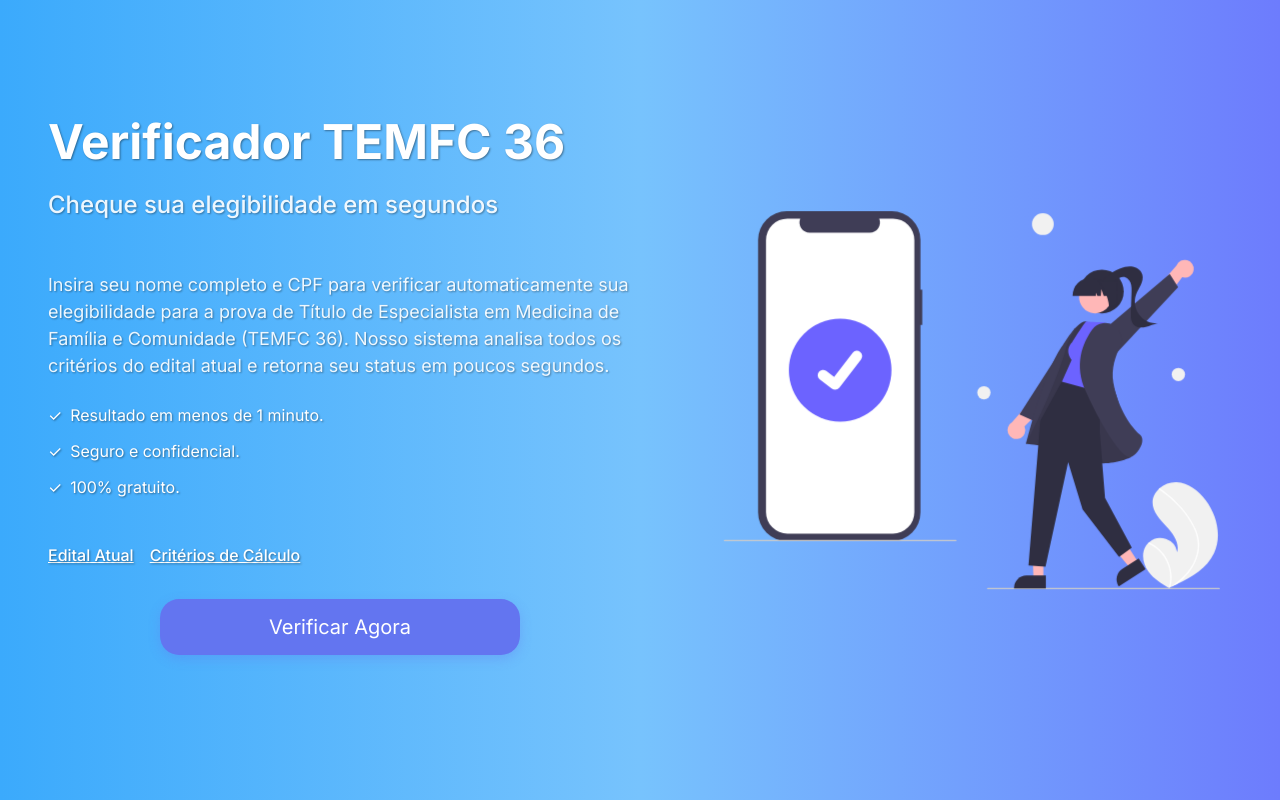
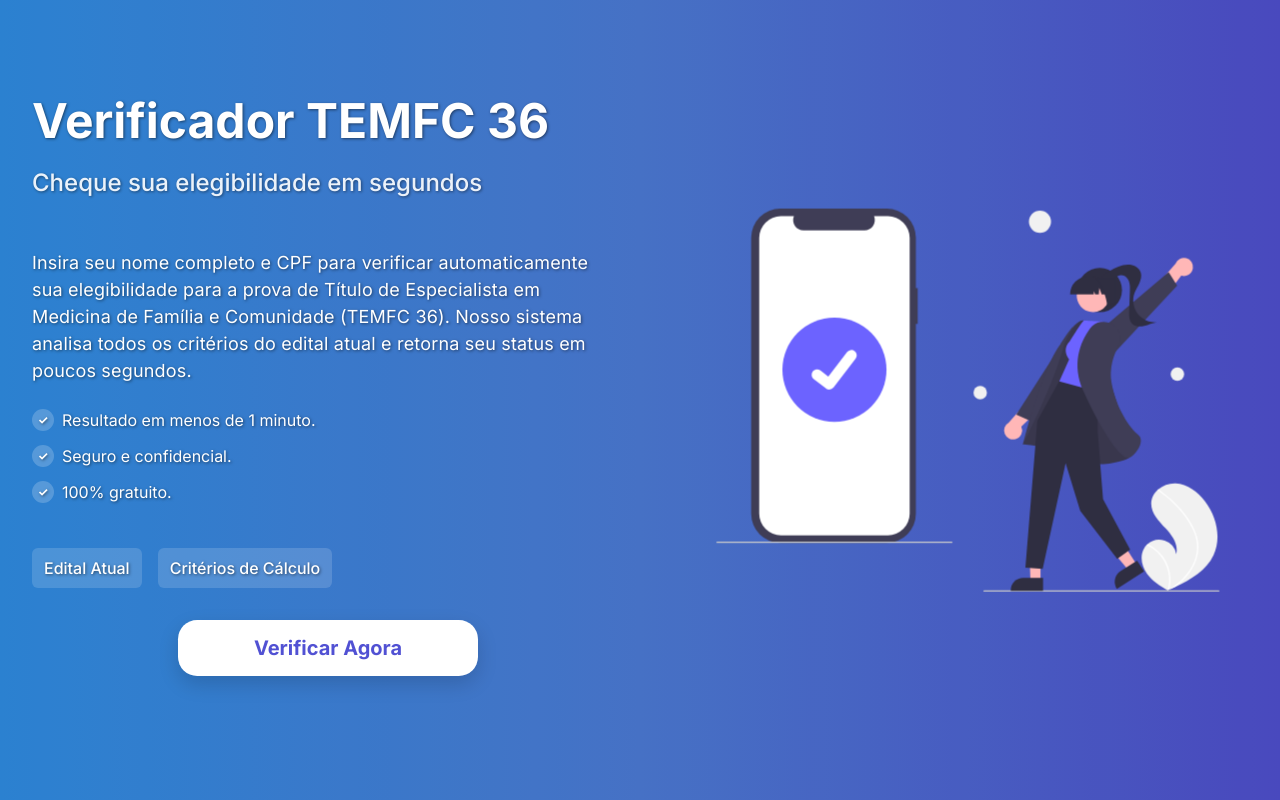
Before and after one commit to victortsrodrigues/TEMFC-frontend, a React (Vite) app: page / in a window 1280 px wide. Built offline with nearby package versions, Linux system fonts and the light colour scheme; a web font is replaced by a local one.

Commit message:
Almost there

```diff
--- a/src/components/FormInput.jsx
+++ b/src/components/FormInput.jsx
@@ -26,17 +26,19 @@ const Label = styled.label`
   font-weight: ${({ theme }) => theme.fontWeights.medium};
   margin-bottom: ${({ theme }) => theme.spacing[1]};
   margin-left: ${({ theme }) => theme.spacing[2]};
-  color: ${({ theme }) => theme.colors.text};
+  color: ${({ theme }) => theme.colors.primary}; // Changed to primary color
+  letter-spacing: 0.01em;
 `;
 
 const InputField = styled.input`
-  padding: ${({ theme }) => theme.spacing[2]};
+  padding: ${({ theme }) => theme.spacing[3]};
   border: 1px solid ${({ hasError, theme }) =>
-    hasError ? theme.colors.error : theme.colors.border};
+    hasError ? theme.colors.error : 'rgba(0, 0, 0, 0.1)'};
   border-radius: ${({ theme }) => theme.borderRadius.lg};
   font-size: ${({ theme }) => theme.fontSizes.sm};
   background-color: ${({ theme }) => theme.colors.inputBg};
-  transition: border-color ${({ theme }) => theme.transitions.fast};
+  transition: all 0.2s ease;
+  box-shadow: 0 2px 4px rgba(0, 0, 0, 0.03);
 
   @media (max-width: ${({ theme }) => theme.breakpoints.sm}) {
     font-size: ${({ theme }) => theme.fontSizes.md}; // Larger font on mobile for better touch input
@@ -47,10 +49,11 @@ const InputField = styled.input`
     outline: none;
     border-color: ${({ hasError, theme }) =>
       hasError ? theme.colors.error : theme.colors.primary};
-    box-shadow: 0 0 0 2px ${({ hasError, theme }) =>
+    box-shadow: 0 0 0 3px ${({ hasError, theme }) =>
       hasError
-        ? `${theme.colors.error}33`
-        : `${theme.colors.primary}33`};
+        ? `${theme.colors.error}20`
+        : `${theme.colors.primary}20`};
+    transform: translateY(-1px);
   }
 
   &:disabled {
@@ -60,7 +63,8 @@ const InputField = styled.input`
 
   &::placeholder {
     font-weight: ${({ theme }) => theme.fontWeights.light};
-    opacity: 0.6;
+    opacity: 0.5;
+    color: #aab2c0;
   }
 `;
 
--- a/src/components/UserForm.jsx
+++ b/src/components/UserForm.jsx
@@ -11,9 +11,10 @@ const FormContainer = styled.form`
   background-color: ${({ theme }) => theme.colors.white};
   padding: ${({ theme }) => theme.spacing[6]};
   border-radius: ${({ theme }) => theme.borderRadius.xl};
-  box-shadow: ${({ theme }) => theme.shadows.md};
+  box-shadow: ${({ theme }) => theme.shadows.lg}; // Enhanced shadow
   width: 100%;
   max-width: 500px;
+  border: 1px solid rgba(0, 0, 0, 0.05); // Subtle border
 
   @media (max-width: ${({ theme }) => theme.breakpoints.sm}) {
     padding: ${({ theme }) => theme.spacing[4]}; // Less padding on small screens
@@ -22,10 +23,11 @@ const FormContainer = styled.form`
 `;
 
 const FormTitle = styled.h3`
-  color: ${({ theme }) => theme.colors.text};
+  color: ${({ theme }) => theme.colors.primary}; // Changed to primary color
   text-align: center;
   margin-bottom: ${({ theme }) => theme.spacing[1]};
   margin-top: ${({ theme }) => theme.spacing[2]};
+  font-weight: ${({ theme }) => theme.fontWeights.bold};
 
   @media (max-width: ${({ theme }) => theme.breakpoints.sm}) {
     font-size: ${({ theme }) => theme.fontSizes.xl}; // Adjust font size for mobile
--- a/src/pages/Home.jsx
+++ b/src/pages/Home.jsx
@@ -1,5 +1,5 @@
 import React, { useState, useRef } from "react";
-import styled from "styled-components";
+import styled, { useTheme } from "styled-components";
 import UserForm from "../components/UserForm";
 import EligibilityResult from "../components/EligibilityResult";
 import Loading from "../components/Loading";
@@ -12,6 +12,22 @@ const PageContainer = styled.div`
   display: flex;
   background: ${({ theme }) => theme.colors.background};
 
+  &::before {
+    content: '';
+    position: absolute;
+    top: 0;
+    left: 0;
+    right: 0;
+    bottom: 0;
+    background-color: rgba(0, 0, 0, 0.1);
+    z-index: 0;
+  }
+
+  & > * {
+    position: relative;
+    z-index: 1;
+  }
+
   @media (max-width: ${({ theme }) => theme.breakpoints.md}) {
     flex-direction: column;
   }
@@ -22,15 +38,17 @@ const LeftSection = styled.div`
   display: flex;
   flex-direction: column;
   justify-content: center;
-  margin-left: ${({ theme }) => theme.spacing[4]};
   padding: ${({ theme }) => theme.spacing[8]};
   color: ${({ theme }) => theme.colors.white};
-  text-shadow: 1px 1px 2px rgba(0, 0, 0, 0.4);
+  text-shadow: 1px 1px 3px rgba(0, 0, 0, 0.5);
+  position: relative;
 
   @media (max-width: ${({ theme }) => theme.breakpoints.md}) {
     margin-left: 0;
     padding: ${({ theme }) => theme.spacing[6]};
     text-align: center;
+    min-height: 100vh;
+    display: flex;
   }
 
   @media (max-width: ${({ theme }) => theme.breakpoints.sm}) {
@@ -41,7 +59,8 @@ const LeftSection = styled.div`
 const Description = styled.p`
   font-size: ${({ theme }) => theme.fontSizes.lg};
   margin-bottom: ${({ theme }) => theme.spacing[6]};
-  opacity: 0.9;
+  opacity: 1;
+  letter-spacing: 0.01em;
 `;
 
 const FeatureList = styled.ul`
@@ -53,10 +72,22 @@ const FeatureList = styled.ul`
 const FeatureItem = styled.li`
   font-size: ${({ theme }) => theme.fontSizes.md};
   margin-bottom: ${({ theme }) => theme.spacing[3]};
+  display: flex;
+  align-items: center;
+
   &::before {
     content: "✓";
     margin-right: ${({ theme }) => theme.spacing[2]};
     color: ${({ theme }) => theme.colors.white};
+    font-weight: bold;
+    background: rgba(255, 255, 255, 0.2);
+    width: 22px;
+    height: 22px;
+    border-radius: 50%;
+    display: flex;
+    align-items: center;
+    justify-content: center;
+    font-size: 12px;
   }
 `;
 
@@ -69,19 +100,20 @@ const LinkGroup = styled.div`
 `;
 
 const CTAButton = styled.button`
-  background-color: ${({ theme }) => theme.colors.primary};
-  color: ${({ theme }) => theme.colors.white};
+  background-color: ${({ theme }) => theme.colors.white};
+  color: ${({ theme }) => theme.colors.primary};
   display: ${props => props.$hideButton ? 'none !important' : 'block'};
   width: 100%;
-  max-width: 360px;
+  max-width: 300px;
   margin: ${({ theme }) => theme.spacing[0]} auto ${({ theme }) => theme.spacing[8]};
-  font-size: 1.25rem;
+  font-size: ${({ theme }) => theme.fontSizes.xl};
+  font-weight: ${({ theme }) => theme.fontWeights.bold};
   padding: ${({ theme }) => `${theme.spacing[4]} ${theme.spacing[10]}`};
-  min-height: 3.5rem;
+  min-height: 2.5rem;
   border-radius: ${({ theme }) => theme.borderRadius.xl};
   border: none;
-  box-shadow: 0 4px 12px rgba(99, 117, 240, 0.3);
-  transition: background-color 0.2s ease, transform 0.1s ease;
+  box-shadow: 0 8px 20px rgba(0, 0, 0, 0.15);
+  transition: all 0.3s ease;
   cursor: pointer;
   opacity: ${props => props.disabled ? 0.6 : 1};
   cursor: ${props => props.disabled ? 'not-allowed' : 'pointer'};
@@ -92,7 +124,8 @@ const CTAButton = styled.button`
   }
 
   &:hover {
-    background-color: ${({ theme }) => theme.colors.primaryHover};
+    transform: translateY(-2px);
+    box-shadow: 0 10px 25px rgba(0, 0, 0, 0.2);
   }
 
   &:active {
@@ -109,13 +142,13 @@ const RightSection = styled.div`
   padding: ${({ theme }) => theme.spacing[4]};
 
   @media (max-width: ${({ theme }) => theme.breakpoints.md}) {
-    min-height: 100vh;
+    min-height: 100vh; // Full screen height
     justify-content: center;
     align-items: center;
     padding-top: ${({ theme }) => theme.spacing[8]};
     padding-bottom: ${({ theme }) => theme.spacing[8]};
-    margin-top: ${({ theme }) => theme.spacing[6]};
-    scroll-margin-top: 20px;
+    margin-top: 0; // Remove margin that was causing overlap
+    background: ${({ theme }) => theme.colors.background}; // Add background to right section
   }
 
   @media (max-width: ${({ theme }) => theme.breakpoints.sm}) {
@@ -147,13 +180,19 @@ const Subtitle = styled.p`
   opacity: 0.9;
 `;
 
+// Improved link styling
 const InfoLink = styled.a`
   color: ${({ theme }) => theme.colors.white};
-  text-decoration: underline;
+  text-decoration: none;
   font-weight: ${({ theme }) => theme.fontWeights.medium};
+  padding: ${({ theme }) => theme.spacing[2]} ${({ theme }) => theme.spacing[3]};
+  background-color: rgba(255, 255, 255, 0.15);
+  border-radius: ${({ theme }) => theme.borderRadius.md};
+  transition: all 0.2s ease;
 
   &:hover {
-    opacity: 0.8;
+    background-color: rgba(255, 255, 255, 0.25);
+    transform: translateY(-2px);
   }
 `;
 
@@ -242,6 +281,8 @@ const Home = () => {
   const formContainerRef = useRef(null);
   const rightSectionRef = useRef(null);
 
+  const theme = useTheme();
+
   const handleCTAClick = () => {
     setHideButton(true);
     setTransitionStage('image-exit');
@@ -250,6 +291,14 @@ const Home = () => {
       setTransitionStage('form-enter');
       setTimeout(() => {
         if (rightSectionRef.current) {
+          // On mobile/tablet, scroll so only the right section is visible
+          if (window.innerWidth <= parseInt(theme.breakpoints.md)) {
+            window.scrollTo({
+              top: rightSectionRef.current.offsetTop,
+              behavior: 'smooth'
+            });
+          } else {
+            // Original desktop behavior
             const section = rightSectionRef.current;
             const sectionHeight = section.offsetHeight;
             const windowHeight = window.innerHeight;
@@ -259,6 +308,7 @@ const Home = () => {
               top: scrollTarget,
               behavior: 'smooth',
             });
+          }
         }
       }, 40);
     });
@@ -277,6 +327,14 @@ const Home = () => {
 
     setTimeout(() => {
       if (rightSectionRef.current) {
+        // On mobile/tablet, scroll so only the right section is visible
+        if (window.innerWidth <= parseInt(theme.breakpoints.md)) {
+          window.scrollTo({
+            top: rightSectionRef.current.offsetTop,
+            behavior: 'smooth'
+          });
+        } else {
+          // Original desktop behavior
           const top = rightSectionRef.current.getBoundingClientRect().top + window.scrollY;
           const offset = window.innerHeight / 2 - rightSectionRef.current.offsetHeight / 2;
           window.scrollTo({
@@ -284,7 +342,8 @@ const Home = () => {
             behavior: 'smooth',
           });
         }
-    }, 500);
+      }
+    }, 300);
   };
 
   // Display any API errors with improved error handling
--- a/src/styles/theme.js
+++ b/src/styles/theme.js
@@ -1,23 +1,31 @@
 const theme = {
   colors: {
-    primary: '#6375f0',
-    primaryHover: '#4f61e6',
+    // Changed primary to a darker purple for better contrast
+    primary: '#5151d3',
+    // Darker hover state
+    primaryHover: '#4242b3',
     secondary: '#64748b',
-    terciary: '#3BAAFC',
-    background: 'linear-gradient(to left, #6D7CFD, #77C3FD, #3BAAFC)',
+    // Made terciary color darker for better contrast
+    terciary: '#3090e8',
+    // Modified the background gradient for better contrast with white text
+    background: 'linear-gradient(to left, #5151d3, #4e7edb, #3090e8)',
     white: '#ffffff',
     text: '#262626',
-    textLight: '#64748b',
+    // Darkened textLight for better readability
+    textLight: '#505b70',
     success: '#10b981',
     error: '#ef4444',
     warning: '#f59e0b',
     info: '#3b82f6',
-    border: '#e2e8f0',
+    // Darkened border color slightly
+    border: '#d1d7e5',
     inputBg: '#ffffff',
     disabled: '#e2e8f0',
-    card: 'rgba(255, 255, 255, 0.95)',
+    // Added slight opacity to card background for subtle effect
+    card: 'rgba(255, 255, 255, 0.98)',
     cardHover: 'rgba(255, 255, 255, 1)',
-    overlay: 'rgba(0, 0, 0, 0.05)'
+    // Increased overlay opacity for better contrast
+    overlay: 'rgba(0, 0, 0, 0.1)'
   },
   fontSizes: {
     xs: '0.75rem',
@@ -70,7 +78,7 @@ const theme = {
   },
   breakpoints: {
     sm: '640px',
-    md: '768px',
+    md: '1023px',
     lg: '1024px',
     xl: '1280px'
   }
```
Also changed, not shown: src/components/Button.jsx (+43 -63 lines). Lines whose indentation alone changed are shown as unchanged.
